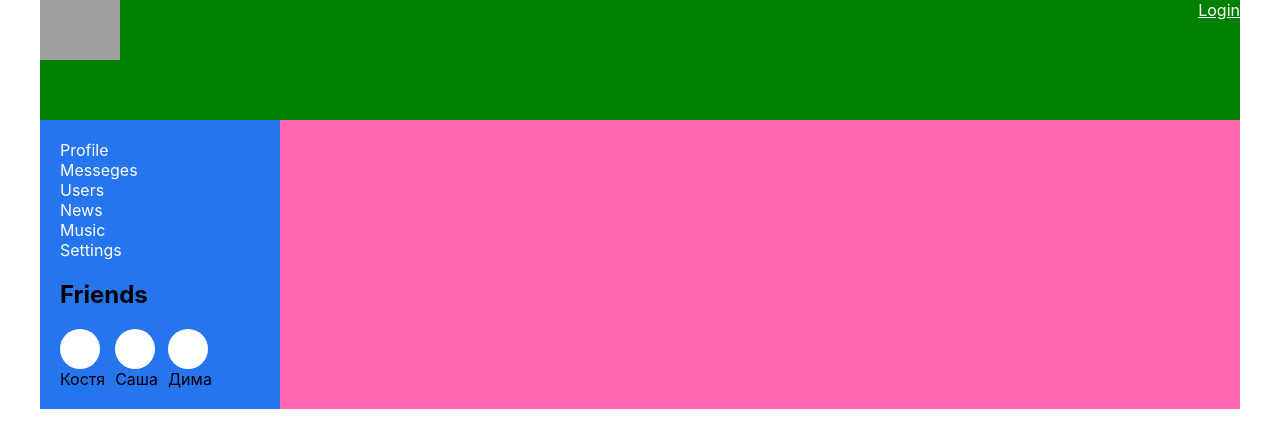
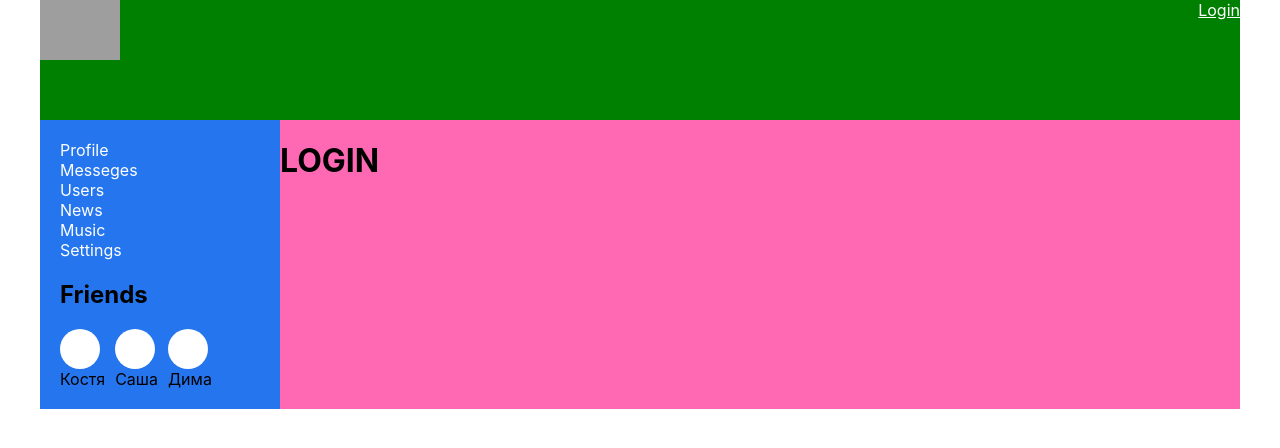
Before and after one commit to LitvintsevIgor/SocialNetwork1, a React (Create React App) app: page /login in a window 1280 px wide. Shown: the top 448 px of the page. Built offline with nearby package versions, Linux system fonts and the light colour scheme; no server answers; grey boxes are pictures that could not be loaded.

Commit message:
after 68 lesson

```diff
--- a/src/App.js
+++ b/src/App.js
@@ -5,11 +5,11 @@
 import News from "./components/News/News";
 import Music from "./components/Music/Music";
 import Settings from "./components/Settings/Settings";
-
 import DialogsContainer from "./components/Dialogs/DialogsContainer";
 import UsersContainer from "./components/Users/UsersContainer";
 import ProfileContainer from "./components/Profile/ProfileContainer";
 import HeaderContainer from "./components/Header/HeaderContainer";
+import Login from "./components/Login/Login";
 
 const App = (props) => {
     return (
@@ -23,6 +23,8 @@
                        render={() => <DialogsContainer/>}/>
                 <Route path="/users"
                        render={() => <UsersContainer />}/>
+                <Route path="/login"
+                       render={() => <Login />}/>
 
                 <Route path="/news" render={() => <News/>}/>
                 <Route path="/music" render={() => <Music/>}/>
--- a/src/components/Dialogs/Dialogs.jsx
+++ b/src/components/Dialogs/Dialogs.jsx
@@ -2,6 +2,7 @@
 import s from './Dialogs.module.css';
 import DialogItem from "./DialogItem/DialogItem";
 import OneMessage from "./OneMessage/OneMessage";
+import {Redirect} from "react-router-dom";
 
 
 
@@ -30,6 +31,8 @@
         props.apdateNewMessageBody(body);
     };
 
+    if (!props.isAuth) return <Redirect to={"/login"} />;
+
     return (
         <div className={s.dialogs}>
             <div className={s.dialogItem}>
--- a/src/components/Dialogs/DialogsContainer.jsx
+++ b/src/components/Dialogs/DialogsContainer.jsx
@@ -9,7 +9,8 @@
 
 let mapStateToProps = (state) => {
     return {
-        dialogsPage: state.dialogsPage
+        dialogsPage: state.dialogsPage,
+        isAuth: state.auth.isAuth
     }
 }
 
--- /dev/null
+++ b/src/components/Login/Login.jsx
@@ -0,0 +1,7 @@
+import React from "react";
+
+ const Login = (props) => {
+     return <h1>LOGIN</h1>
+ }
+
+ export default Login;
--- a/src/components/Profile/Profile.jsx
+++ b/src/components/Profile/Profile.jsx
@@ -5,10 +5,13 @@
 import Post from "./MyPosts/Post/Post";
 import {addPost} from "../redux/store";
 import MyPostsContainer from "./MyPosts/MyPostsContainer";
+import {Redirect} from "react-router-dom";
 
 
 const Profile = (props) => {
-    debugger;
+
+
+
     return (
         <div>
             <ProfileInfo profile={props.profile}/>
--- a/src/components/Profile/ProfileContainer.jsx
+++ b/src/components/Profile/ProfileContainer.jsx
@@ -3,7 +3,7 @@
 import * as axios from "axios";
 import {connect} from "react-redux";
 import {getUserProfile} from "../redux/profile-reducer";
-import {withRouter} from "react-router-dom";
+import {Redirect, withRouter} from "react-router-dom";
 
 
 
@@ -22,6 +22,9 @@
     }
 
     render() {
+
+        if (!this.props.isAuth) return <Redirect to={"/login"} />;
+
         return (
             <div>
                 <Profile {...this.props} profile = {this.props.profile}/>
@@ -32,7 +35,8 @@
 
 
 let mapStateToProps = (state) => ({
-    profile: state.profilePage.profile
+    profile: state.profilePage.profile,
+    isAuth: state.auth.isAuth
 })
 
 let WithUrlDataContainerComponent =  withRouter (ProfileContainer);
```
